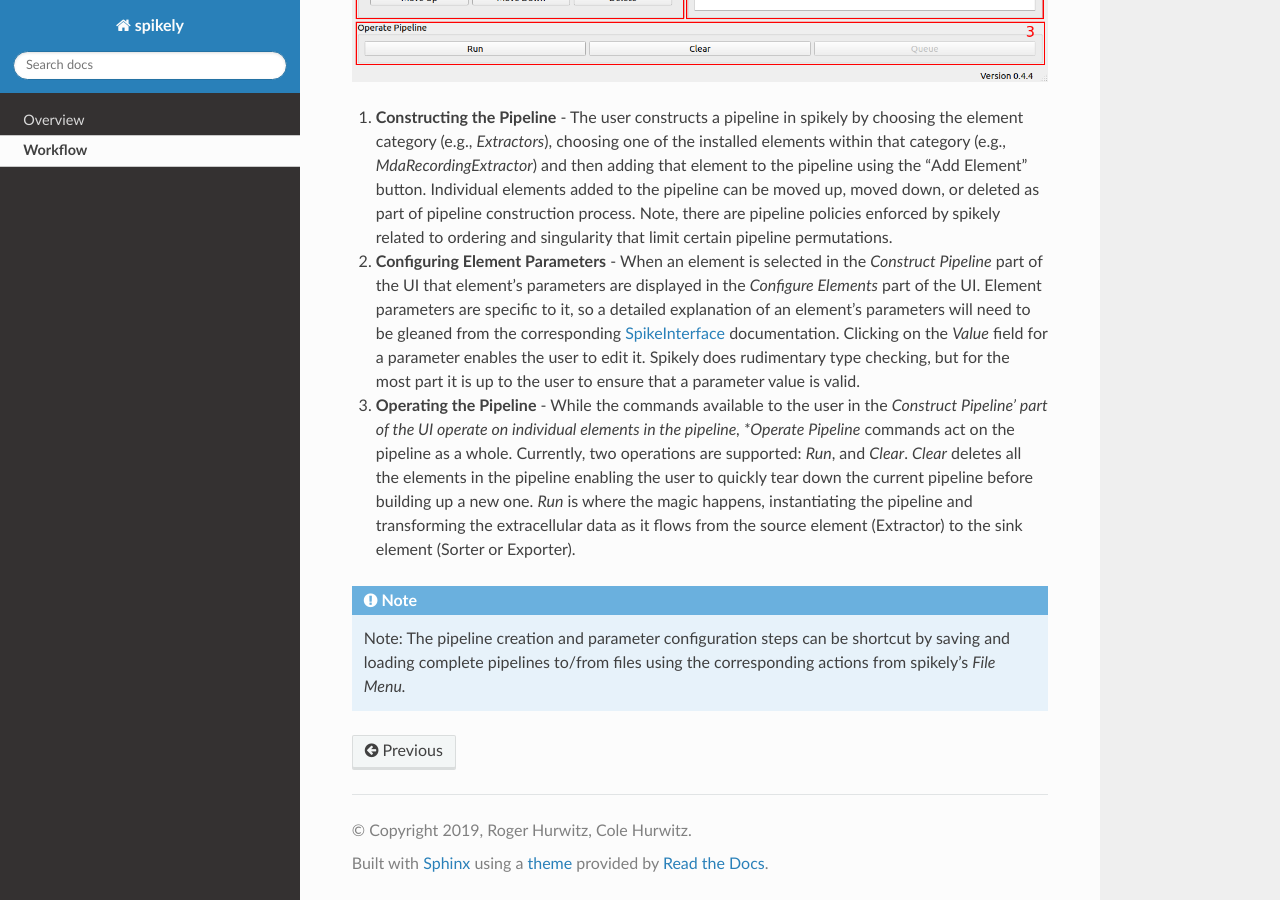
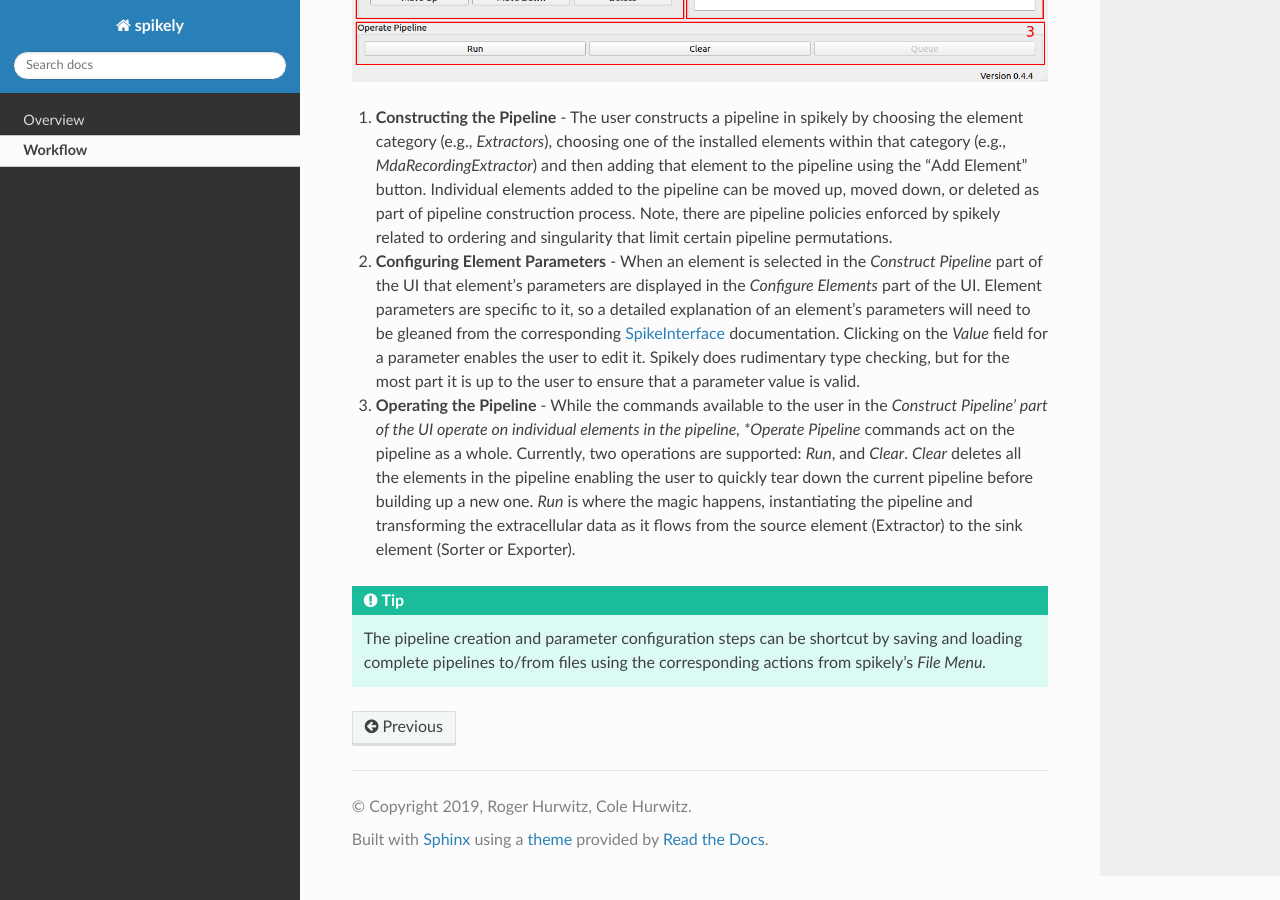
Before and after one commit to SpikeInterface/spikely, a Sphinx documentation site: the page built from docs/source/workflow.rst, in a window 1280 px wide and 900 px high, scrolled down 597 px. Built offline with Sphinx 7.4.7 and the Read the Docs theme 2.0.0, drawn with Linux system fonts in a browser that asks for light colours; some of the changed lines change nothing that is shown.

Commit message:
Minor document change

```diff
--- a/docs/source/workflow.rst
+++ b/docs/source/workflow.rst
@@ -42,7 +42,7 @@ Extractor and transformed by the other elements in the pipeline flow.
    extracellular data as it flows from the source element (Extractor) to the
    sink element (Sorter or Exporter).
 
-.. note::
-    Note: The pipeline creation and parameter configuration steps can be
-    shortcut by saving and loading complete pipelines to/from files using the
-    corresponding actions from spikely's *File Menu.*
+.. tip::
+   The pipeline creation and parameter configuration steps can be
+   shortcut by saving and loading complete pipelines to/from files using the
+   corresponding actions from spikely's *File Menu.*
```
Also changed, not shown: docs/images/gui_menu.png (added).
